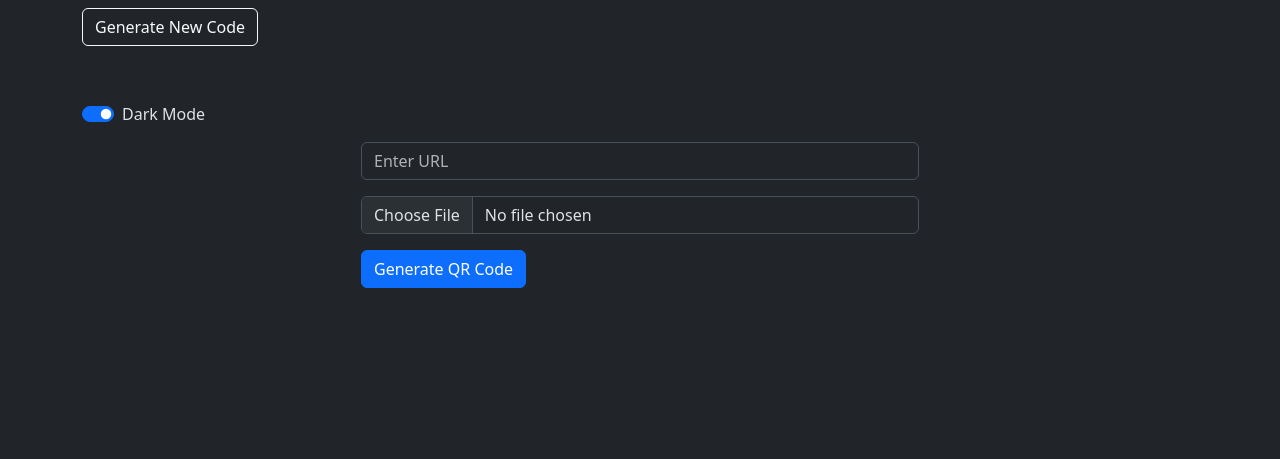
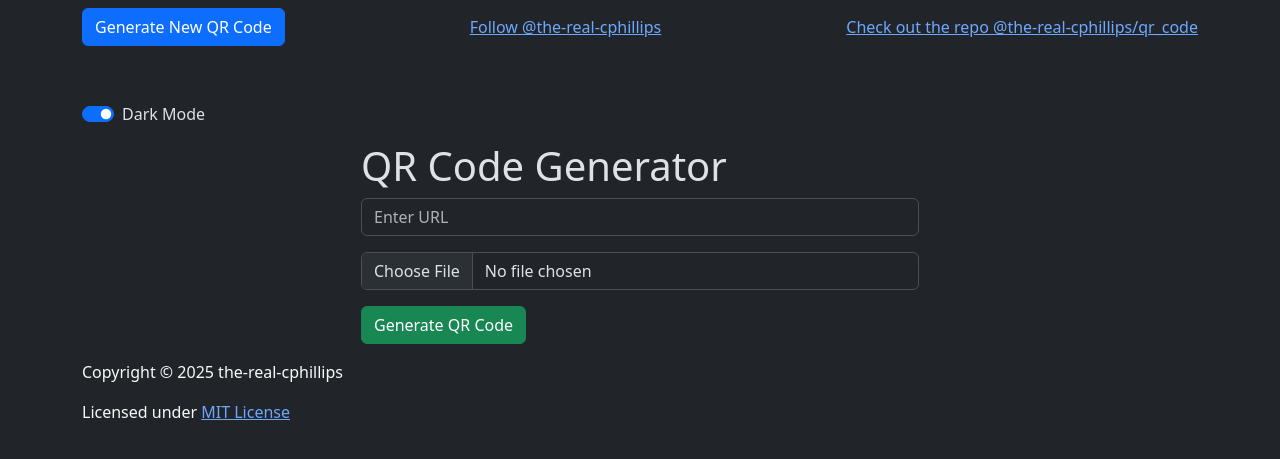
Before and after one commit to the-real-cphillips/qr_code, a Flask app: page / in a window 1280 px wide. Shown: the top 459 px of the page. Run offline with Flask 3, Linux system fonts and the light colour scheme.

Commit message:
feat: TODO/LICENE/Style/Input Validation

```diff
--- a/app.py
+++ b/app.py
@@ -9,6 +9,7 @@
 from io import BytesIO
 
 app = Flask(__name__)
+version = "0.0.2"
 
 @app.route('/', methods=['GET', 'POST'])
 def upload_image():
@@ -51,9 +52,9 @@
         qr_img.save(buffer, format='PNG')
         image_base64 = base64.b64encode(buffer.getvalue()).decode('utf-8')
 
-        return render_template('results.html', processed_image=image_base64)
+        return render_template('results.html', processed_image=image_base64, version=version)
 
-    return render_template('index.html')
+    return render_template('index.html', version=version)
 
 if __name__ == '__main__':
     app.run(host='0.0.0.0', debug=True)
--- a/templates/base.html
+++ b/templates/base.html
@@ -1,17 +1,32 @@
 <!DOCTYPE html>
 <html data-bs-theme="dark">
   <head>
-    <meta name="viewport" content="width=device-width, initial-scale=1">
+    <meta name="viewport" content="width=device-width, initial-scale=1" />
     <link
       href="https://cdn.jsdelivr.net/npm/bootstrap@5.3.2/dist/css/bootstrap.min.css"
       rel="stylesheet"
     />
     {% block head %}{% endblock %}
   </head>
-  <body>
-    <nav class="navbar navbar-expand-lg navbar-dark bg-dark mb-4">
+    <nav class="navbar navbar-expand-sm navbar-dark bg-dark">
       <div class="container">
-        <a class="btn btn-outline-light" href="/">Generate New Code</a>
+        <a class="btn btn-primary" href="/">Generate New QR Code</a>
+        <a
+          class="github-button"
+          href="https://github.com/the-real-cphillips"
+          data-color-scheme="no-preference: dark; light: light_high_contrast; dark: dark_high_contrast;"
+          data-size="large"
+          aria-label="Follow @the-real-cphillips"
+          >Follow @the-real-cphillips</a
+        >
+        <a
+          class="github-button"
+          href="https://github.com/the-real-cphillips/qr_code"
+          data-color-scheme="no-preference: dark; light: light_high_contrast; dark: dark_high_contrast;"
+          data-size="large"
+          aria-label="Check out the repo @the-real-cphillips/qr_code"
+          >Check out the repo @the-real-cphillips/qr_code</a
+        >
       </div>
     </nav>
     <div class="container mt-5">
@@ -37,5 +52,17 @@
       });
     </script>
     {% block scripts %}{% endblock %}
+    <!-- Place this tag in your head or just before your close body tag. -->
+    <script async defer src="https://buttons.github.io/buttons.js"></script>
+    <footer class="bg-dark text-light py-3">
+      <div class="container">
+        <div class="row">
+          <div class="col-md-6">
+            <p>Copyright &copy; 2025 the-real-cphillips</p>
+            <p>Licensed under <a href="/LICENSE">MIT License</a></p>
+          </div>
+        </div>
+      </div>
+    </footer>
   </body>
 </html>
--- a/templates/index.html
+++ b/templates/index.html
@@ -1,22 +1,76 @@
 {% extends "base.html" %} {% block content %}
-<form method="post" enctype="multipart/form-data" class="col-md-6 mx-auto">
+<h1 class="col-md-6 mx-auto">QR Code Generator</h1>
+<form
+  method="post"
+  enctype="multipart/form-data"
+  class="col-md-6 mx-auto"
+  id="qrForm"
+  onsubmit="return validateForm(event)"
+>
   <div class="mb-3">
     <input
       type="text"
       class="form-control"
       name="url"
+      id="url"
       placeholder="Enter URL"
       required
     />
+    <div class="invalid-feedback">Please enter a valid URL</div>
   </div>
   <div class="mb-3">
     <input
       type="file"
       class="form-control"
       name="file"
+      id="file"
       accept=".png,.jpg,.jpeg,.bmp"
     />
+    <div class="invalid-feedback">
+      Please select a valid image file (PNG, JPG, JPEG, or BMP)
+    </div>
   </div>
-  <button type="submit" class="btn btn-primary">Generate QR Code</button>
+  <button type="submit" class="btn btn-success">Generate QR Code</button>
 </form>
+
+<script>
+  function validateForm(event) {
+    event.preventDefault();
+    let isValid = true;
+
+    // Get form elements
+    const urlInput = document.getElementById("url");
+    const fileInput = document.getElementById("file");
+
+    // Validate URL
+    try {
+      new URL(urlInput.value);
+      urlInput.classList.remove("is-invalid");
+    } catch (e) {
+      urlInput.classList.add("is-invalid");
+      isValid = false;
+    }
+
+    // Validate file if one is selected
+    if (fileInput.files.length > 0) {
+      const file = fileInput.files[0];
+      const validTypes = [".png", ".jpg", ".jpeg", ".bmp"];
+      const fileExtension = "." + file.name.split(".").pop().toLowerCase();
+
+      if (!validTypes.includes(fileExtension)) {
+        fileInput.classList.add("is-invalid");
+        isValid = false;
+      } else {
+        fileInput.classList.remove("is-invalid");
+      }
+    }
+
+    // If all validations pass, submit the form
+    if (isValid) {
+      document.getElementById("qrForm").submit();
+    }
+
+    return isValid;
+  }
+</script>
 {% endblock %}
```
Also changed, not shown: 2 other files.
